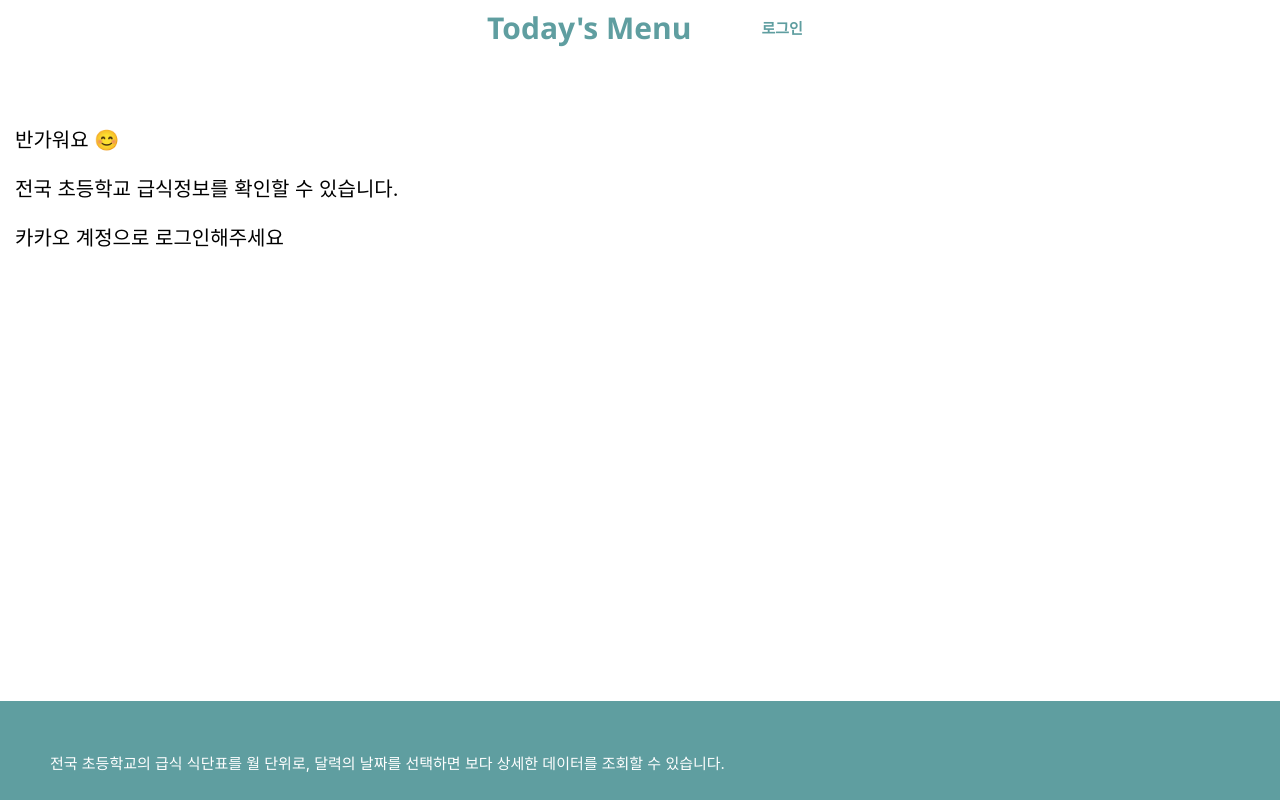
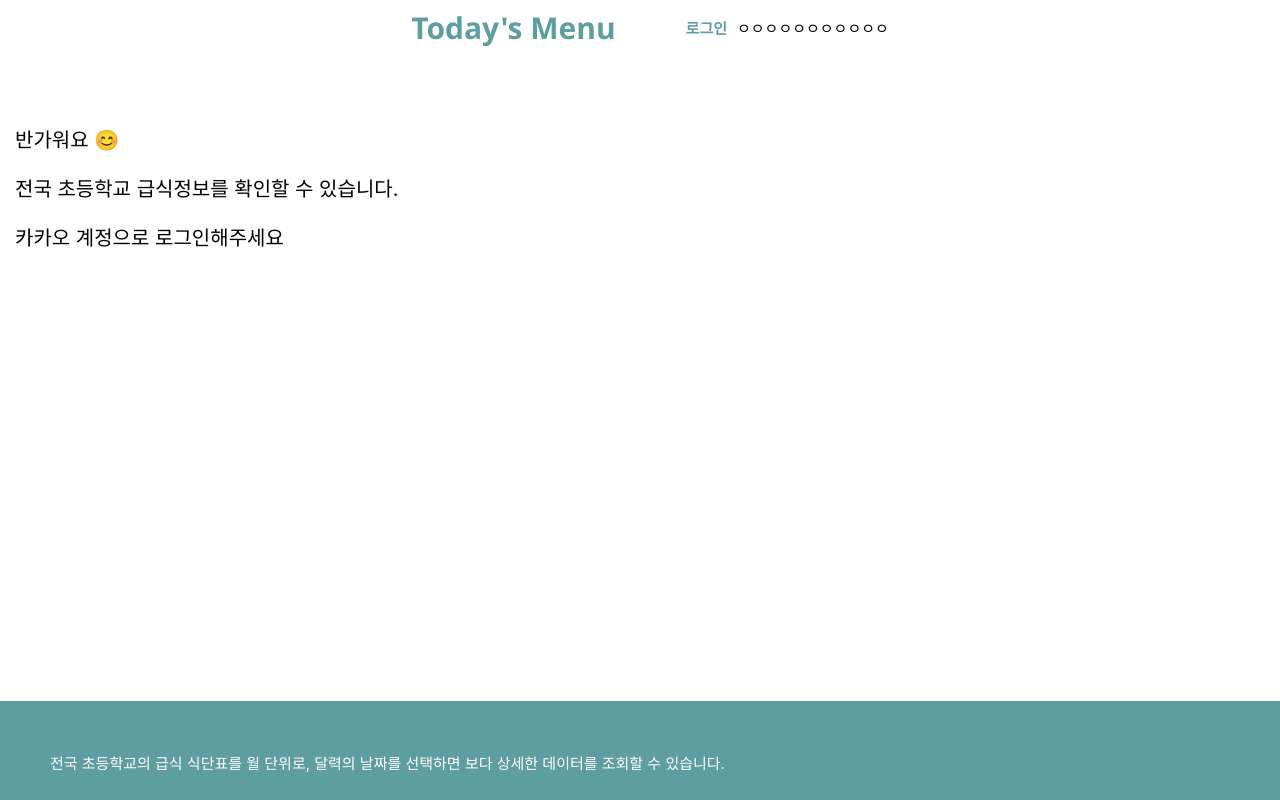
Before and after one commit to yu828282/todays-school-menu, a React (Create React App) app: page /menu-login in a window 1280 px wide. Shown: the top 800 px of the page. Built offline with nearby package versions, Linux system fonts and the light colour scheme; no server answers.

Commit message:
navigate button add

```diff
--- a/src/components/NavBar.js
+++ b/src/components/NavBar.js
@@ -112,6 +112,10 @@ function NavBar(){
         setUserData(result)
         //window.location.reload();
     };
+    const deleteSubscribe = () => {
+      alert("다음페이지로 이동.");
+      navigate("/menu-login");
+    };
 
     return(
     <nav id="nav1">
@@ -129,6 +133,7 @@ function NavBar(){
             </li>
             }
         </ul>
+        <span onClick={()=>deleteSubscribe()}>ㅇㅇㅇㅇㅇㅇㅇㅇㅇㅇㅇ</span>
     </nav>
     )
 };
```
